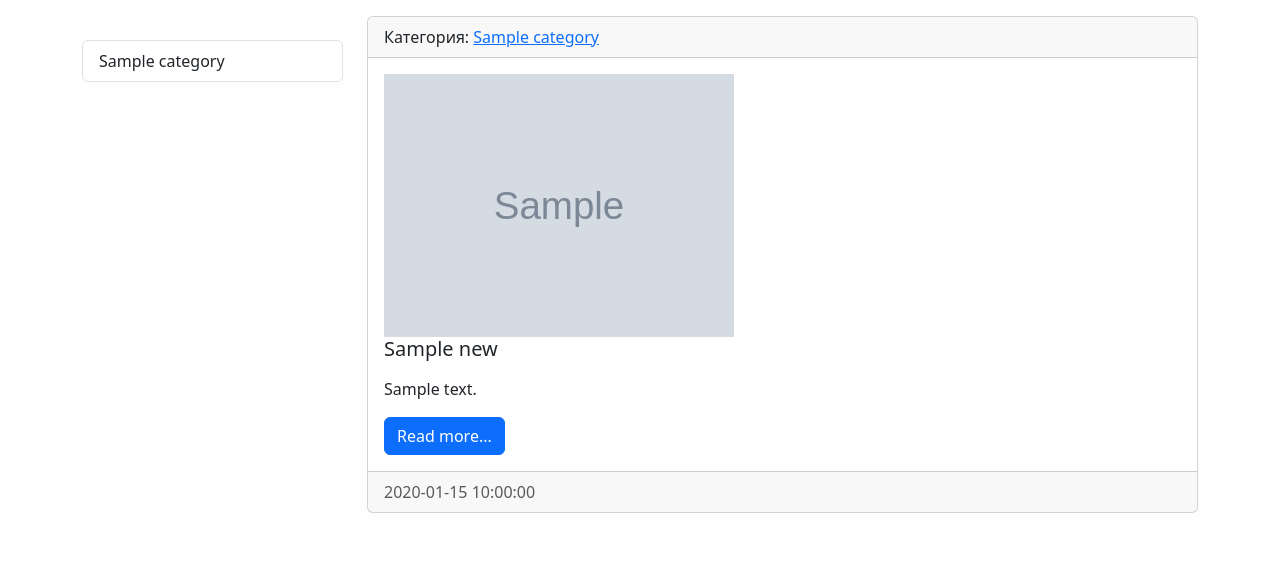
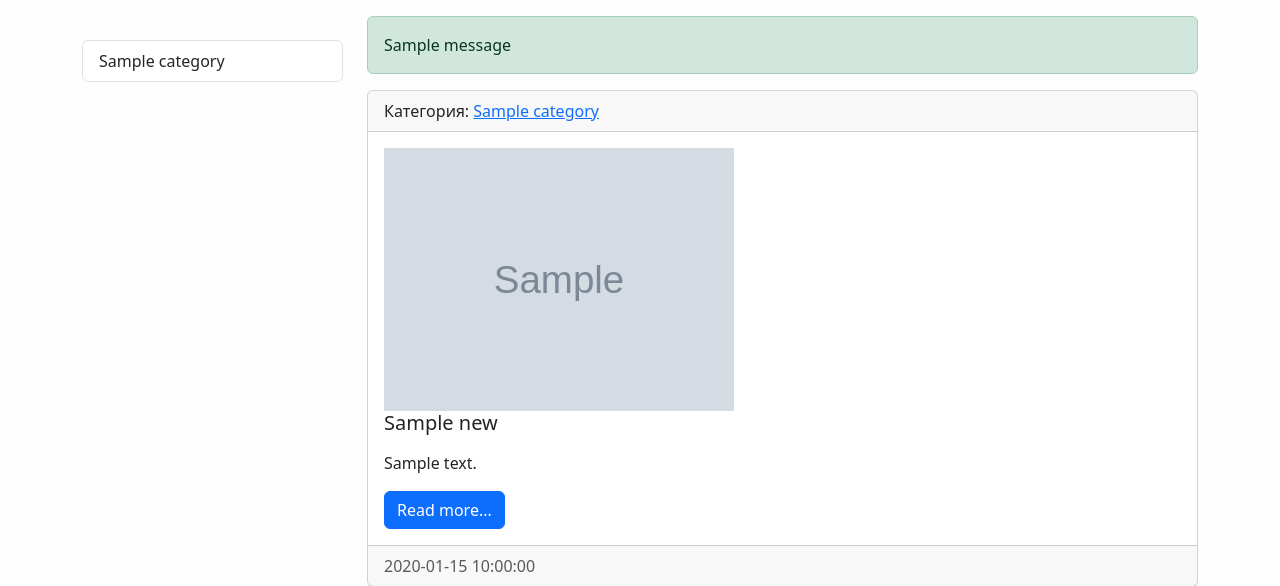
Before and after one commit to konmin123/News, a Django app: page / in a window 1280 px wide. Shown: the part 56-642 px from the top of the page. Run offline with Django 4.2, Linux system fonts and the light colour scheme; tables that the repository leaves empty hold one stand-in row (values such as "Sample post"); grey boxes marked "Sample" are stand-in pictures; one stand-in notice (Sample message) is shown; some libraries are stand-ins or nearby versions.

Commit message:
change def register

```diff
--- a/News_Api/views.py
+++ b/News_Api/views.py
@@ -2,6 +2,7 @@ from django.shortcuts import render, get_object_or_404, redirect
 from django.views.generic import ListView, DetailView, CreateView
 from django.contrib.auth.mixins import LoginRequiredMixin
 from django.contrib.auth.forms import UserCreationForm
+from django.contrib import messages
 from django.urls import reverse_lazy
 
 from News_Mod.models import News, Category
@@ -9,7 +10,16 @@ from .forms import NewsForm
 
 
 def register(request):
-    form = UserCreationForm
+    if request.method == 'POST':
+        form = UserCreationForm(request.POST)
+        if form.is_valid():
+            form.save()
+            messages.success(request, 'Вы успешно зарегистрировались')
+            return redirect('login')
+        else:
+            messages.error(request, 'Ошибка регистрации')
+    else:
+        form = UserCreationForm()
     return render(request, 'News_Api/register.html', {"form": form})
 
 
--- a/templates/base.html
+++ b/templates/base.html
@@ -20,6 +20,24 @@
         </div>
 
         <div class="col-md-9">
+
+                {% if messages %}
+
+                    {% for message in messages %}
+
+                        {% if message.tags == 'error' %}
+                            <div class="alert alert-danger" role="alert">
+                                {{ message }}
+                            </div>
+                        {% else %}
+                            <div class="alert alert-{{ message.tags }}" role="alert">
+                                {{ message }}
+                            </div>
+                        {% endif %}
+
+                    {% endfor %}
+
+                {% endif %}
             {% block content%}CONTENT{% endblock %}
 
         {% if page_obj.has_other_pages %}
```
